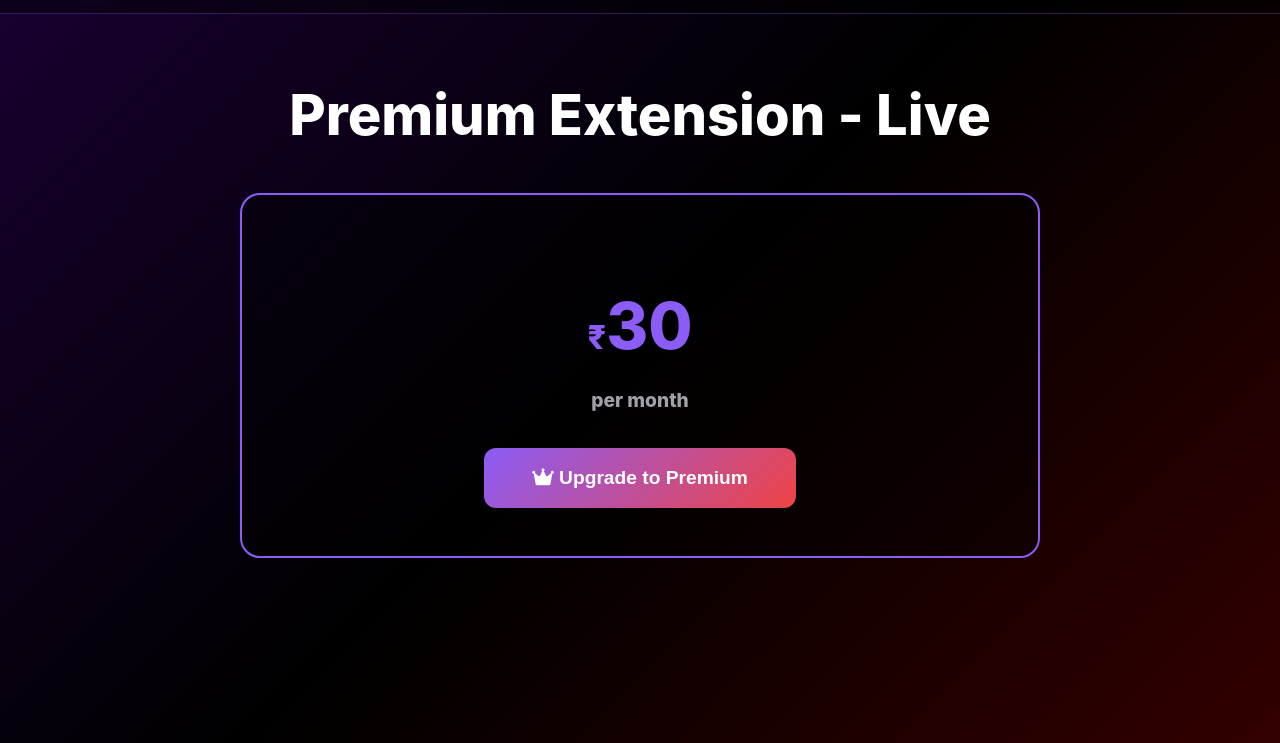
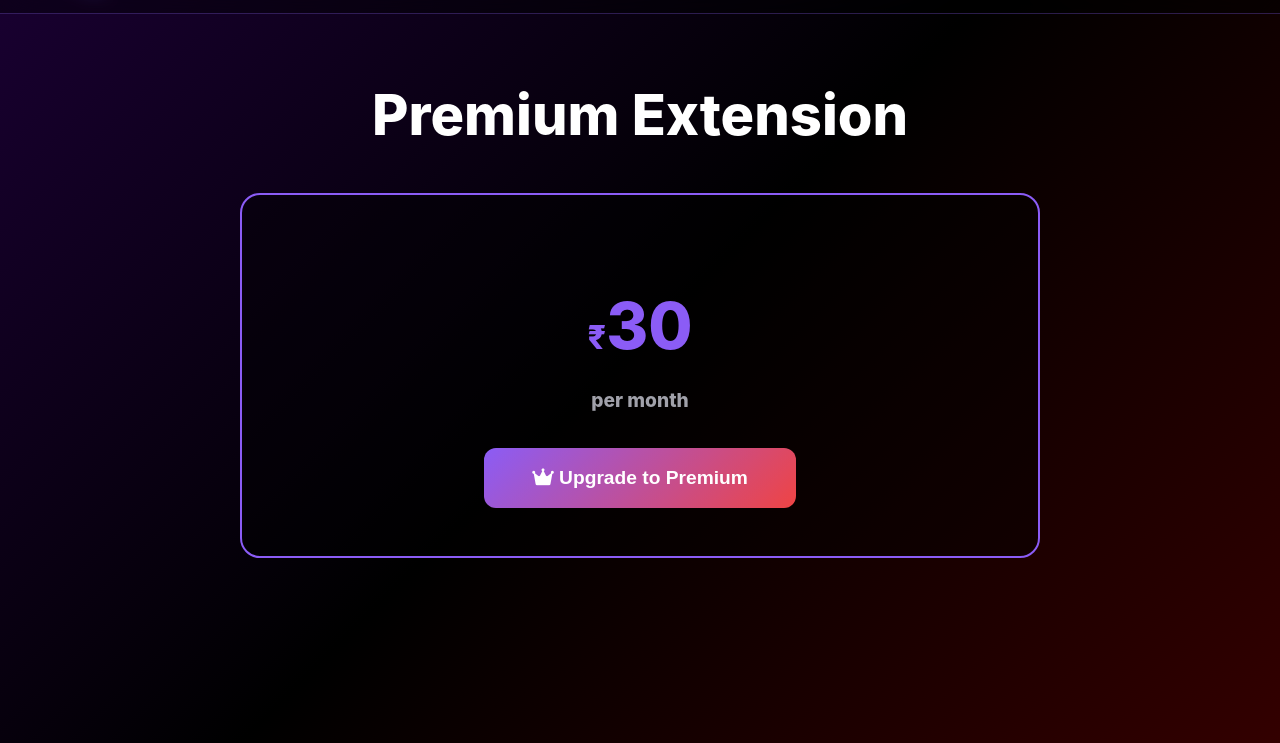
Before and after one commit to Cardinal-coding-production/shadow-market-tracker-website, a plain HTML site: page extension-pricing.html in a window 1280 px wide. Shown: the part 57-800 px from the top of the page. Drawn offline with Linux system fonts and the light colour scheme.

```diff
--- a/extension-pricing.html
+++ b/extension-pricing.html
@@ -18,7 +18,7 @@
     </nav>
 
     <section style="padding: 8rem 0 5rem; max-width: 800px; margin: 0 auto; text-align: center;">
-        <h1 style="font-size: 3.5rem; font-weight: 800; margin-bottom: 2rem;">Premium Extension - Live</h1>
+        <h1 style="font-size: 3.5rem; font-weight: 800; margin-bottom: 2rem;">Premium Extension</h1>
 
         <div style="background: var(--glass-bg); border: 2px solid var(--primary-purple); border-radius: 20px; padding: 3rem; margin-bottom: 3rem;">
             <div style="font-size: 4rem; font-weight: 800; color: var(--text-accent); margin: 2rem 0;">
```
Also changed, not shown: vercel.json (deleted), 1 other file.
